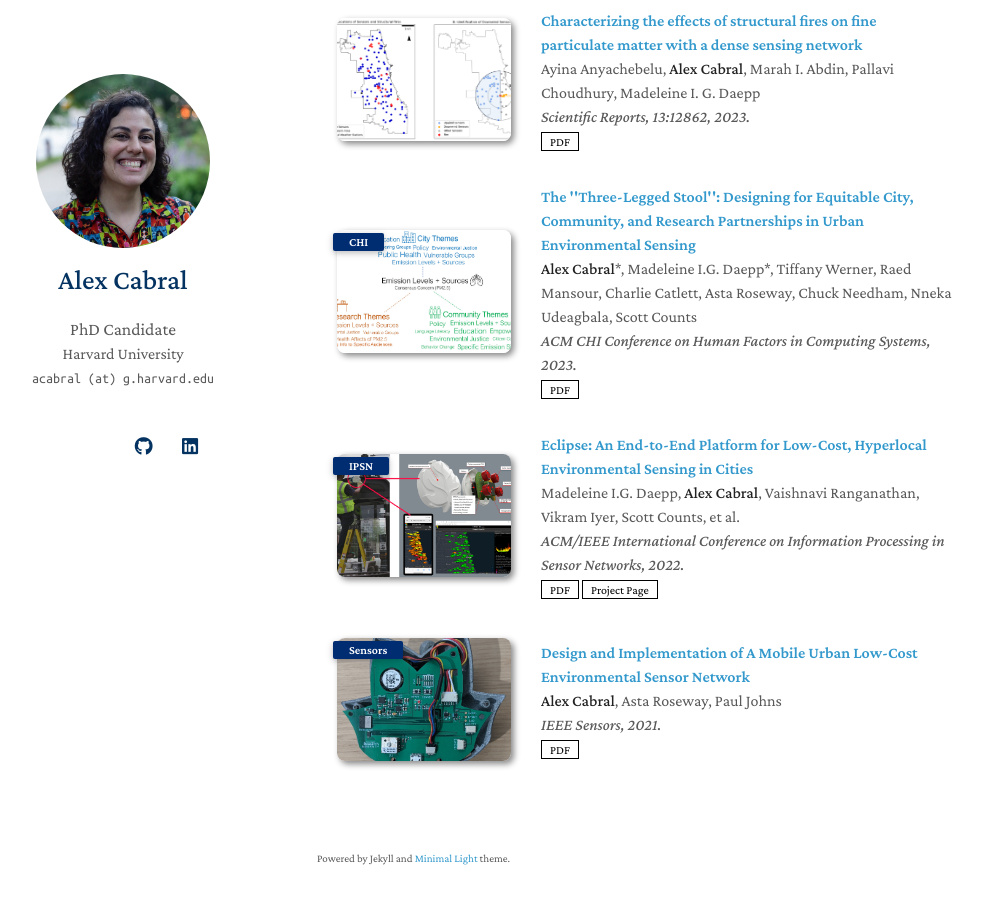
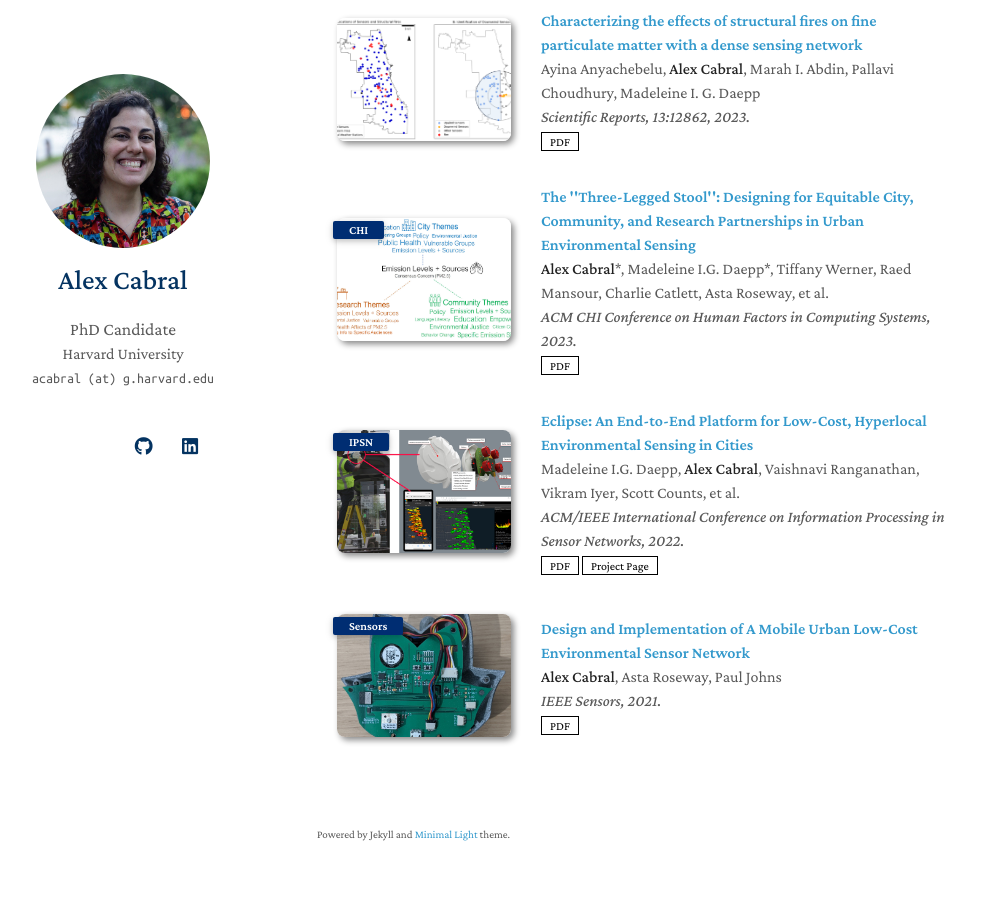
Before and after one commit to a-cabral/a-cabral.github.io, a Jekyll site: the page built from index.md, in a window 1280 px wide and 900 px high, scrolled down 694 px. Shown: the whole window, without its empty margins (153-1136 px from the left). Built offline with Jekyll 4.4.1, drawn with Linux system fonts in a browser that asks for light colours; nearby versions of some CDN libraries; a style sheet for code colours, icons or effects is not loaded; our own code applies the rules of GitHub Pages for plain Markdown files.

Commit message:
Update publications.yml

```diff
--- a/_data/publications.yml
+++ b/_data/publications.yml
@@ -9,7 +9,7 @@ main:
     pdf: https://www.nature.com/articles/s41598-023-38392-3.pdf
 
   - title: "The ''Three-Legged Stool'': Designing for Equitable City, Community, and Research Partnerships in Urban Environmental Sensing"
-    authors: <strong>Alex Cabral</strong>*, Madeleine I.G. Daepp*, Tiffany Werner, Raed Mansour, Charlie Catlett, Asta Roseway, Chuck Needham, Nneka Udeagbala, Scott Counts
+    authors: <strong>Alex Cabral</strong>*, Madeleine I.G. Daepp*, Tiffany Werner, Raed Mansour, Charlie Catlett, Asta Roseway, et al. #Chuck Needham, Nneka Udeagbala, Scott Counts
     conference_short: CHI
     conference: ACM CHI Conference on Human Factors in Computing Systems, 2023.
     pdf: https://dl.acm.org/doi/abs/10.1145/3544548.3581289
```
